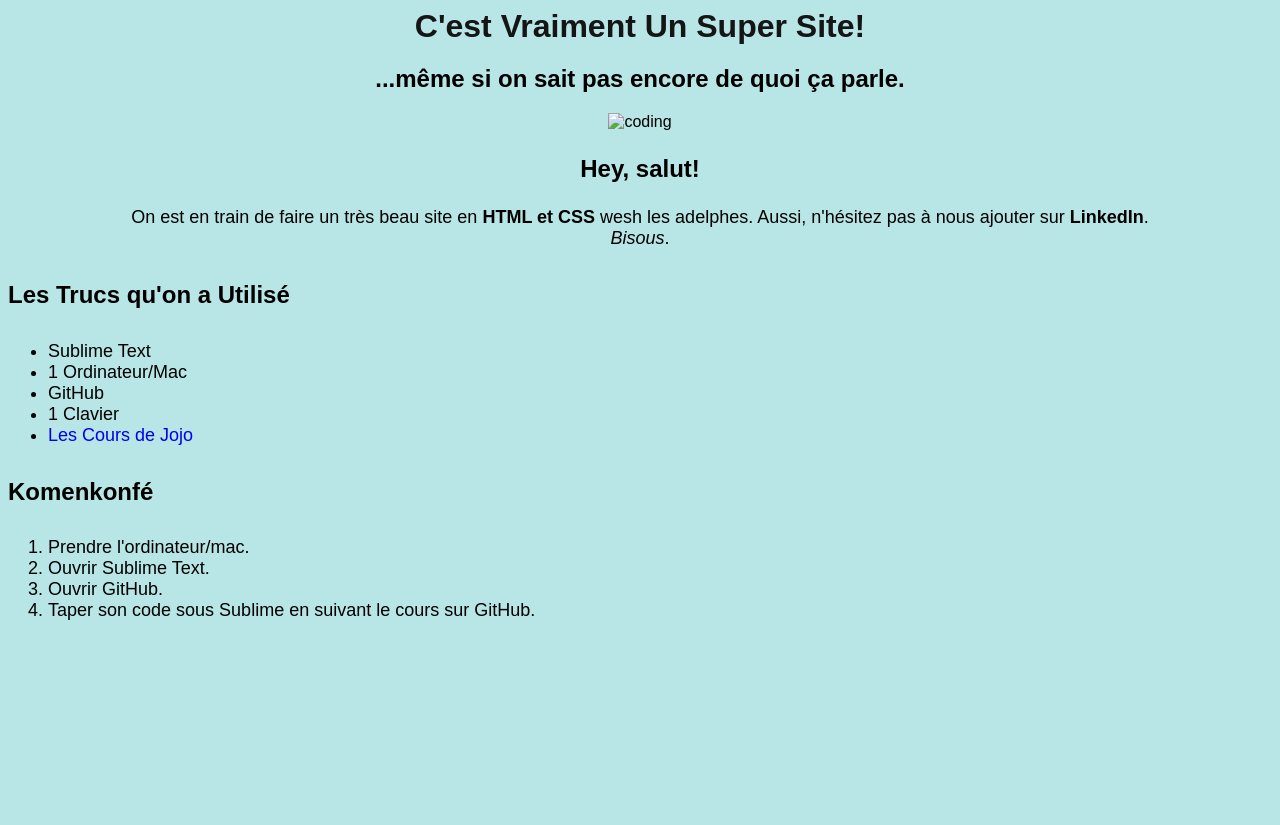
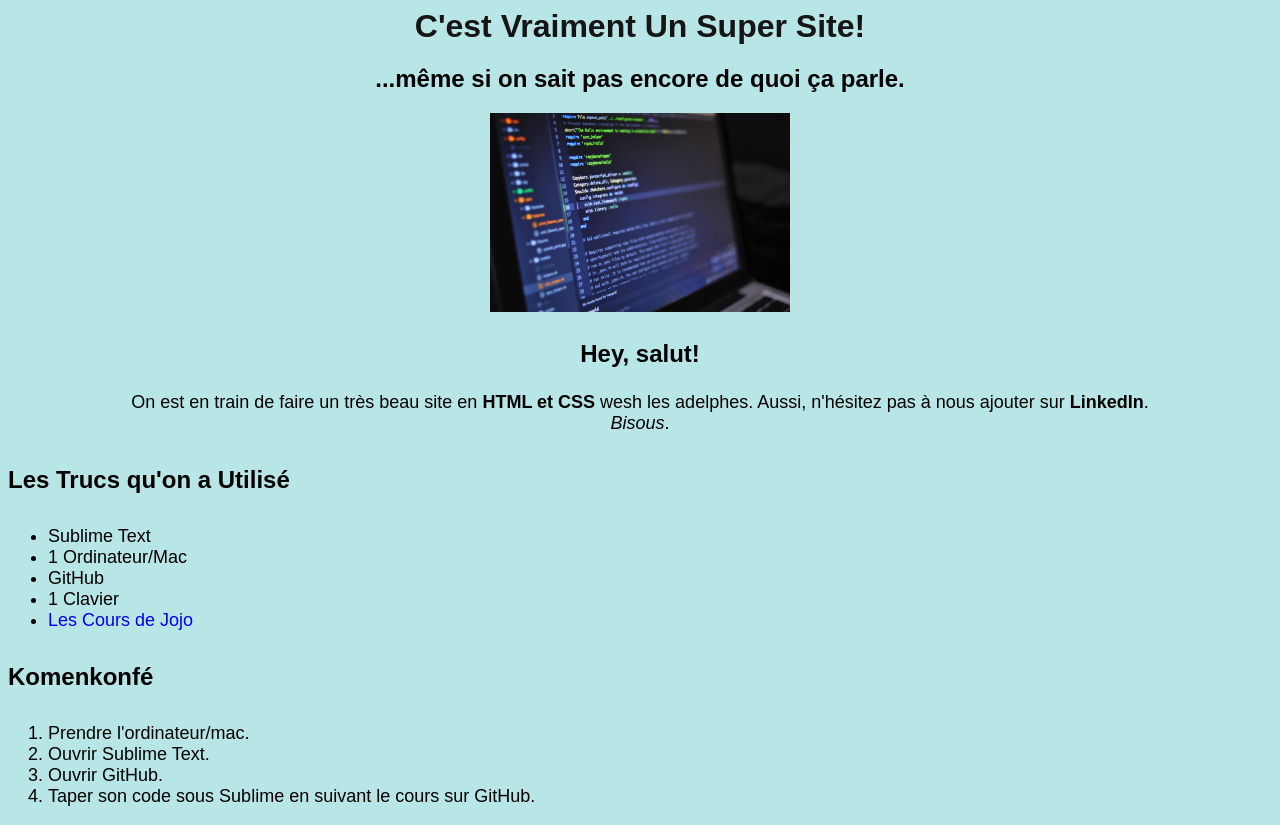
Before and after one commit to clement-camara/first_project_html_simplon, a plain HTML site: page index.html in a window 1280 px wide. Before the commit the page ends 800 px from the top, so only its background shows below. Drawn offline with Linux system fonts and the light colour scheme.

Commit message:
Update index.html

```diff
--- a/index.html
+++ b/index.html
@@ -8,7 +8,7 @@
 <h1>C'est Vraiment Un Super Site!</h1>
 <h2>...même si on sait pas encore de quoi ça parle.</h2>
 
-<img src="images/coding.jpg" alt="coding" width="200px">
+<img src="https://raw.githubusercontent.com/clement-camara/first_project_html_simplon/master/coding.jpg" alt="coding" width="200px">
 
 <h3>Hey, salut!</h3>
 <p>On est en train de faire un très beau site en <strong>HTML et CSS</strong> wesh les adelphes.
```
